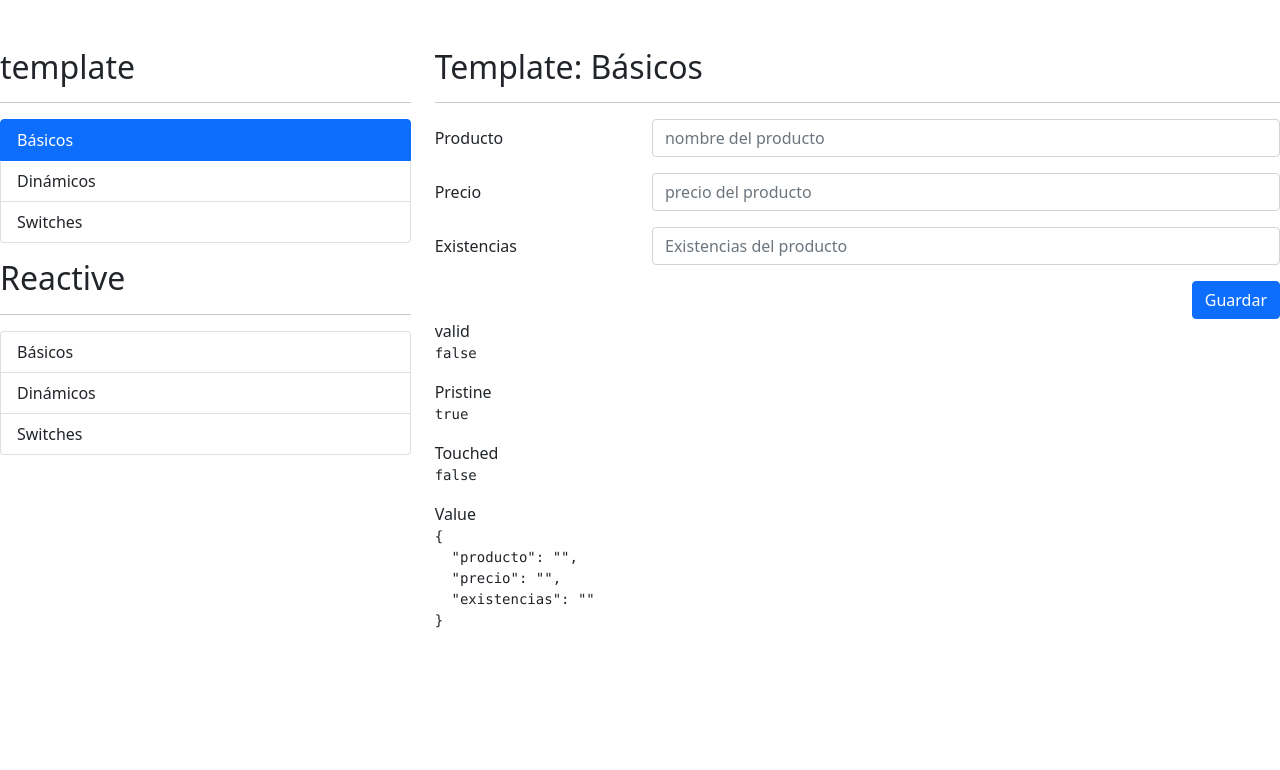
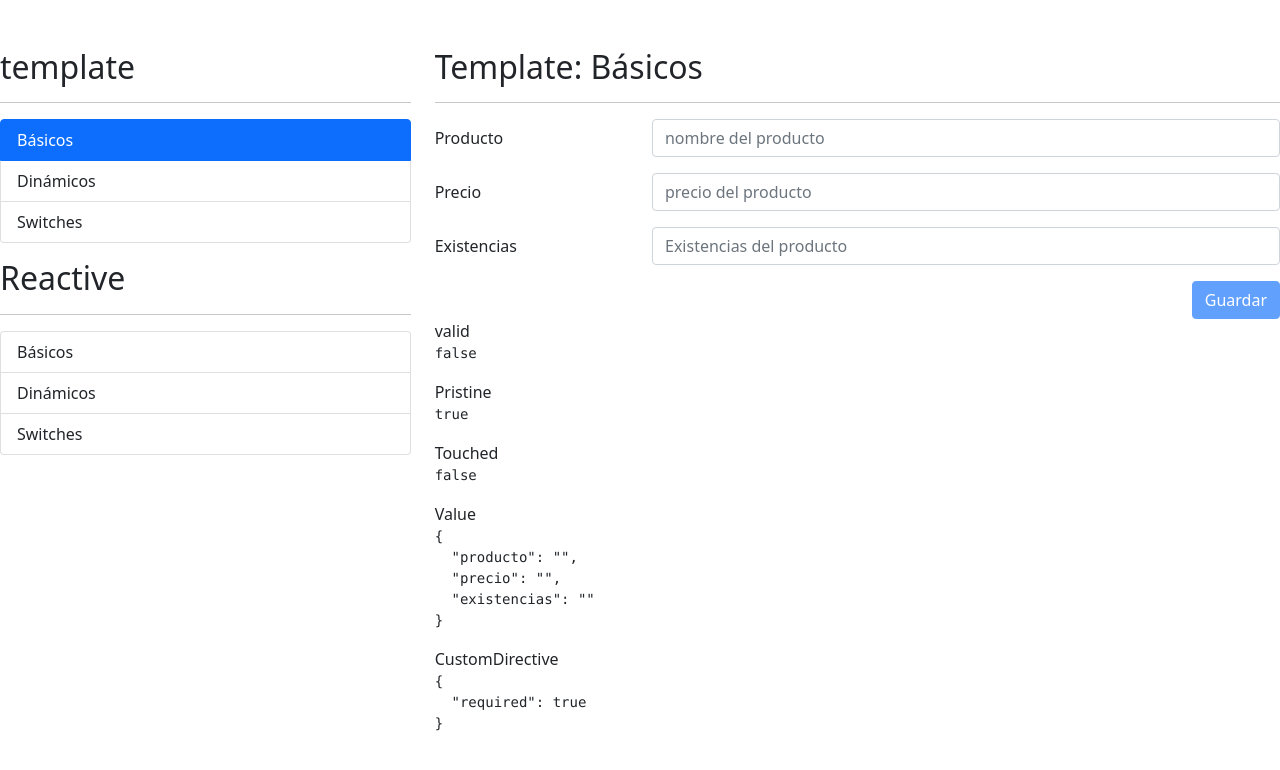
Before and after one commit to Vicman3x3/formulariosApp, an Angular app: page /template/basicos in a window 1280 px wide. Shown: the top 770 px of the page. Built offline with nearby package versions, Linux system fonts and the light colour scheme.

Commit message:
directivas
Se realizaron las directivas personalizadas

```diff
--- a/src/app/template/basicos/basicos.component.html
+++ b/src/app/template/basicos/basicos.component.html
@@ -46,14 +46,14 @@
       <div class="row mb-3">
         <label for="" class="col-sm-3 col-form-label"> Existencias</label>
         <div class="col-sm-9">
-          <input type="number" class="form-control" placeholder="Existencias del producto" ngModel name="existencias">
+          <input type="number" class="form-control" placeholder="Existencias del producto" ngModel name="existencias" customMin  [minimo]="0" required>
 
         </div>
       </div>
 
       <div class="row">
         <div class="col">
-          <button type="submit" class="btn btn-primary float-end">
+          <button type="submit" class="btn btn-primary float-end" [disabled]="miFormulario.invalid">
             Guardar
           </button>
         </div>
@@ -76,5 +76,8 @@
 
     <span>Value</span>
     <pre>{{miFormulario.value | json}}</pre>
+
+    <span>CustomDirective</span>
+    <pre>{{miFormulario.controls.existencias?.errors | json}}</pre>
   </div>
 </div>
--- a/src/app/template/basicos/basicos.component.ts
+++ b/src/app/template/basicos/basicos.component.ts
@@ -16,7 +16,7 @@ export class BasicosComponent implements OnInit {
   @ViewChild('miFormulario') miFormulario!: NgForm;
 
   nombreValido():boolean{
-     return this.miFormulario?.controls.producto?.invalid && this.miFormulario?.controls.producto?.touched
+     return this.miFormulario?.controls.producto?.invalid && this.miFormulario?.controls.producto?.touched;
   }
 
   precioValido(): boolean {
--- /dev/null
+++ b/src/app/template/directives/custom-min.directive.ts
@@ -0,0 +1,25 @@
+import { Directive, Input } from "@angular/core";
+import { FormControl, NG_VALIDATORS, Validator } from "@angular/forms";
+
+@Directive({
+
+  selector: '[customMin][ngModel]',
+  providers: [{
+    provide: NG_VALIDATORS,
+    useExisting: CustomMinDirective,
+    multi: true
+  }]
+
+})
+export class CustomMinDirective implements Validator {
+
+  @Input() minimo!: number;
+
+  constructor(){  }
+
+  validate(control:FormControl){
+    const inputValue = control.value;
+    return (inputValue<this.minimo)? {'customMin':true}:null;
+  }
+
+}
--- a/src/app/template/template.module.ts
+++ b/src/app/template/template.module.ts
@@ -6,13 +6,15 @@ import { BasicosComponent } from './basicos/basicos.component';
 import { DinamicosComponent } from './dinamicos/dinamicos.component';
 import { SwitchesComponent } from './switches/switches.component';
 import { FormsModule } from '@angular/forms';
+import { CustomMinDirective } from './directives/custom-min.directive';
 
 
 @NgModule({
   declarations: [
     BasicosComponent,
     DinamicosComponent,
-    SwitchesComponent
+    SwitchesComponent,
+    CustomMinDirective,
   ],
   imports: [
     CommonModule,
```
